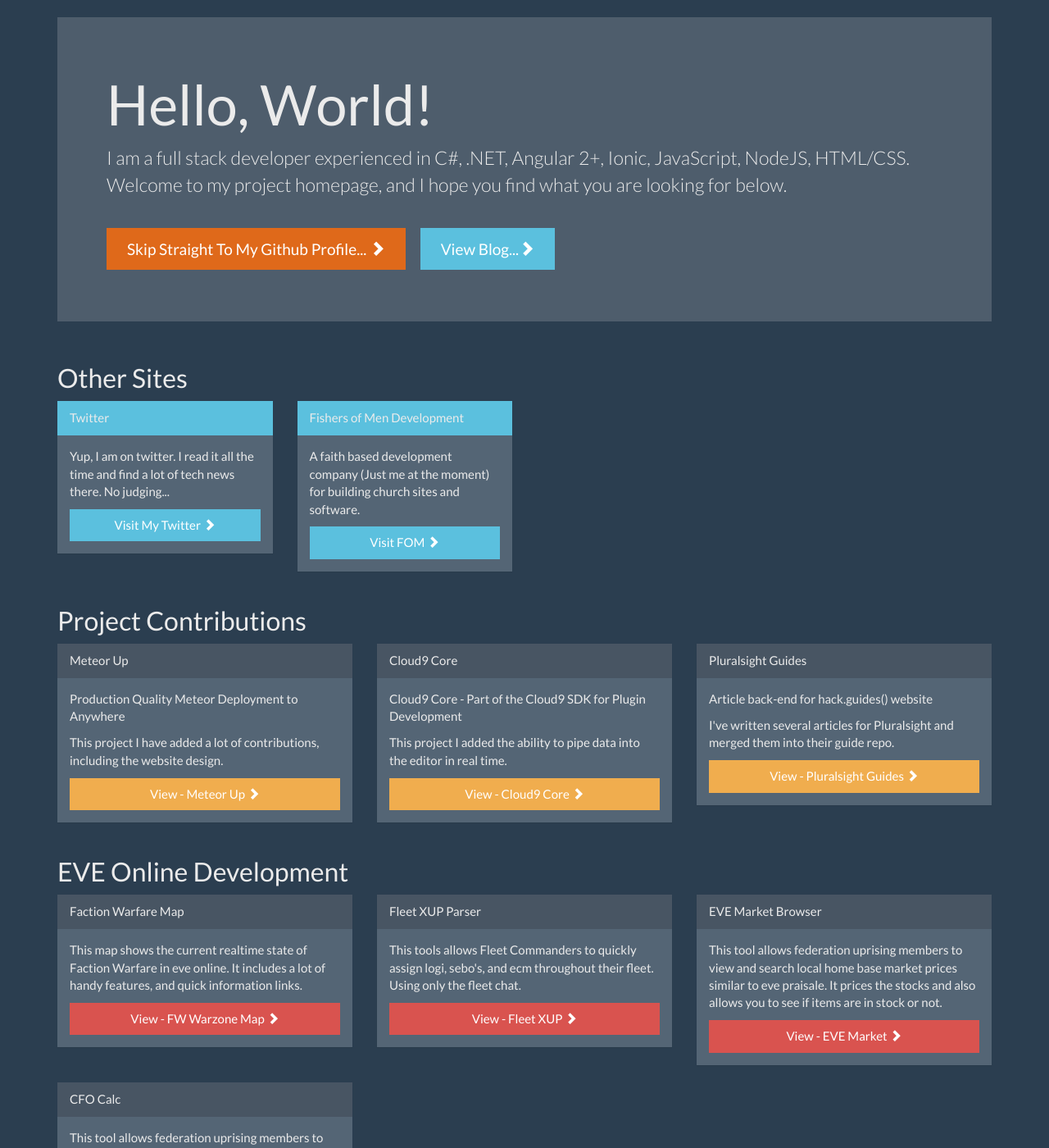
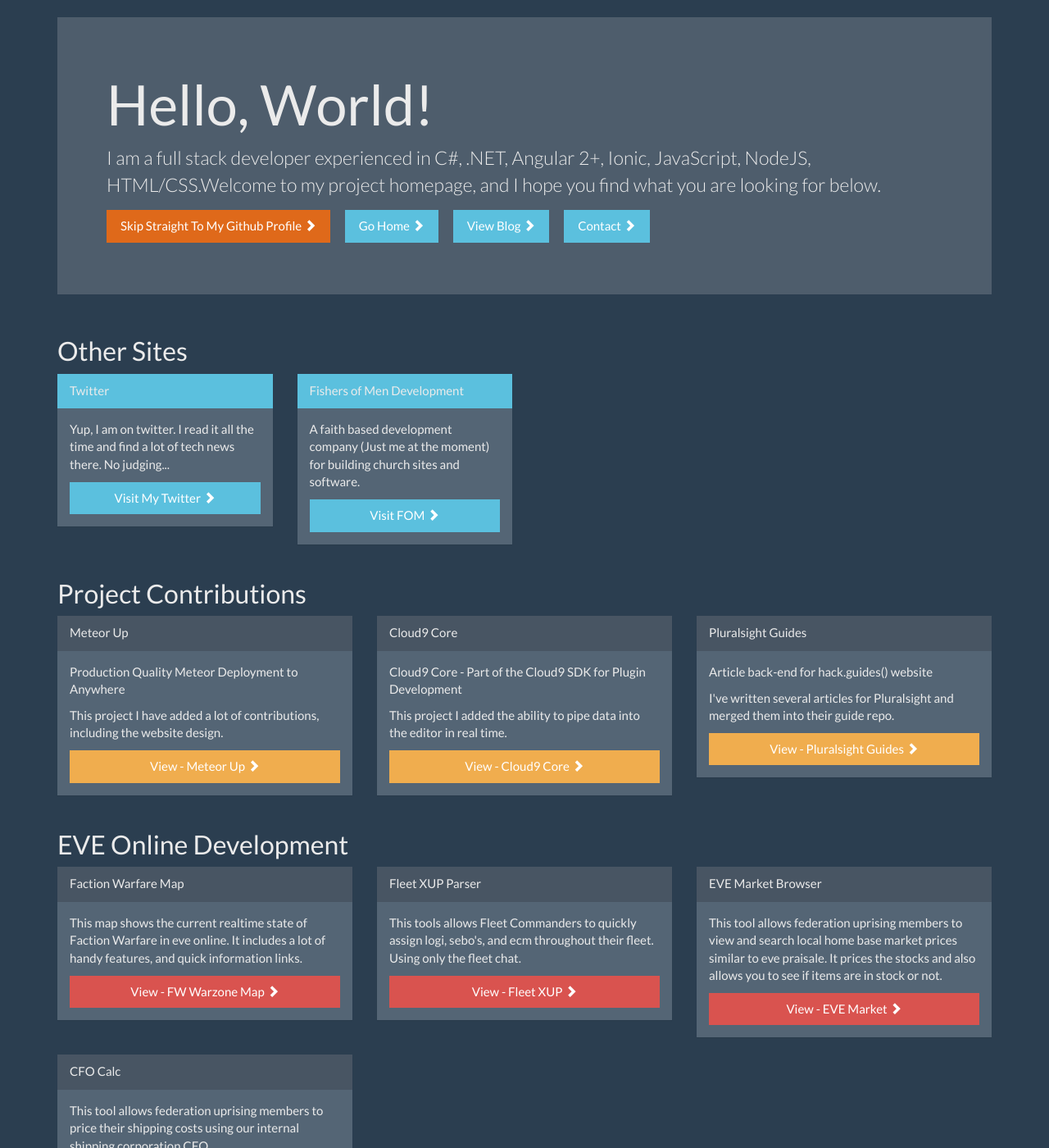
Before and after one commit to shadowcodex/shadowcodex.github.io, a Jekyll site: the page built from index.html, in a window 1280 px wide and 1400 px high. Shown: the whole window at 82% size. Built offline with Jekyll 4.4.1, drawn with Linux system fonts in a browser that asks for light colours; some of the changed text lies outside the part shown.

Commit message:
fixed desktop typo, fixed pluralsight repo link, added contact form, centralized nav

```diff
--- /dev/null
+++ b/_includes/nav.html
@@ -0,0 +1,14 @@
+<div class="row">
+    <div class="col-md-12">
+        <div class="jumbotron">
+            <h1>{{page.title}}</h1>
+            <p>{{page.description}}</p>
+            <p>
+                <a class="btn btn-primary btn-md" href="https://github.com/shadowcodex">Skip Straight To My Github Profile <span class="glyphicon glyphicon-chevron-right"></span></a>&nbsp;&nbsp;&nbsp;
+                <a class="btn btn-info btn-md" href="/">Go Home <span class="glyphicon glyphicon-chevron-right"></span></a>&nbsp;&nbsp;&nbsp;
+                <a class="btn btn-info btn-md" href="/blog/">View Blog <span class="glyphicon glyphicon-chevron-right"></span></a>&nbsp;&nbsp;&nbsp;
+                <a class="btn btn-info btn-md" href="/contact/">Contact <span class="glyphicon glyphicon-chevron-right"></span></a>&nbsp;&nbsp;&nbsp;
+            </p>
+        </div>
+    </div>
+</div>
--- a/index.html
+++ b/index.html
@@ -1,9 +1,11 @@
 ---
 layout: default
+title: 'Hello, World!'
+description: 'I am a full stack developer experienced in C#, .NET, Angular 2+, Ionic, JavaScript, NodeJS, HTML/CSS.Welcome to my project homepage, and I hope you find what you are looking for below.'
 ---
 
             <br>
-            <div class="row">
+            <!-- <div class="row">
                 <div class="col-md-12">
                     <div class="jumbotron">
                         <h1>Hello, World!</h1>
@@ -18,7 +20,8 @@
                         </p>
                     </div>
                 </div>
-            </div>
+            </div> -->
+            {% include nav.html %}
             <div class="row">
                 <div class="col-md-12">
                     <h2>Other Sites</h2>
@@ -145,7 +148,7 @@
                 </div>
                 <div class="col-md-4">
                     <div class="panel panel-default">
-                        <div class="panel-heading">c9.id.desktop</div>
+                        <div class="panel-heading">c9.ide.desktop</div>
                         <div class="panel-body">
                             <p>Adds a desktop GUI to cloud9's ide using x11</p>
                             <a class="btn btn-success btn-block" href="https://github.com/shadowcodex/c9.ide.desktop">View - c9.ide.desktop <span class="glyphicon glyphicon-chevron-right"></span></a>
@@ -168,7 +171,7 @@
                         <div class="panel-heading">ReThinkDB Collaborative Editor</div>
                         <div class="panel-body">
                             <p>A realtime collaborative editor. Built on RethinkDB. Written for a Pluralsight Article.</p>
-                            <a class="btn btn-success btn-block" href="https://github.com/shadowcodex/c9.ide.pigments">View - ReThinkDB Editor <span class="glyphicon glyphicon-chevron-right"></span></a>
+                            <a class="btn btn-success btn-block" href="https://github.com/shadowcodex/rethinkdb-collaborative-editor">View - ReThinkDB Editor <span class="glyphicon glyphicon-chevron-right"></span></a>
                             <a class="btn btn-success btn-block" href="http://tutorials.pluralsight.com/node-js/building-a-realtime-collaborative-editor-with-rethinkdb">View - Pluralsight Article <span class="glyphicon glyphicon-chevron-right"></span></a>
                         </div>
                     </div>
```
Also changed, not shown: blog.html (+3 -11 lines), contact.html (added, +24 -0 lines), 11 other files.
